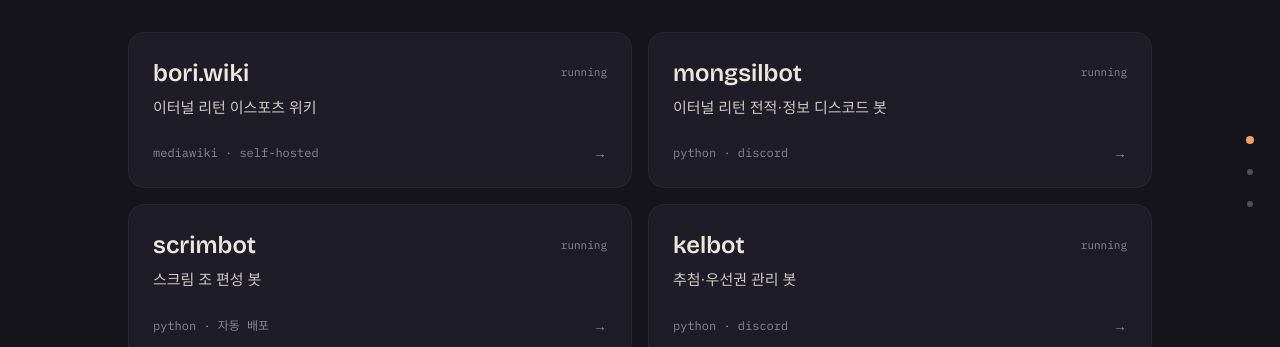
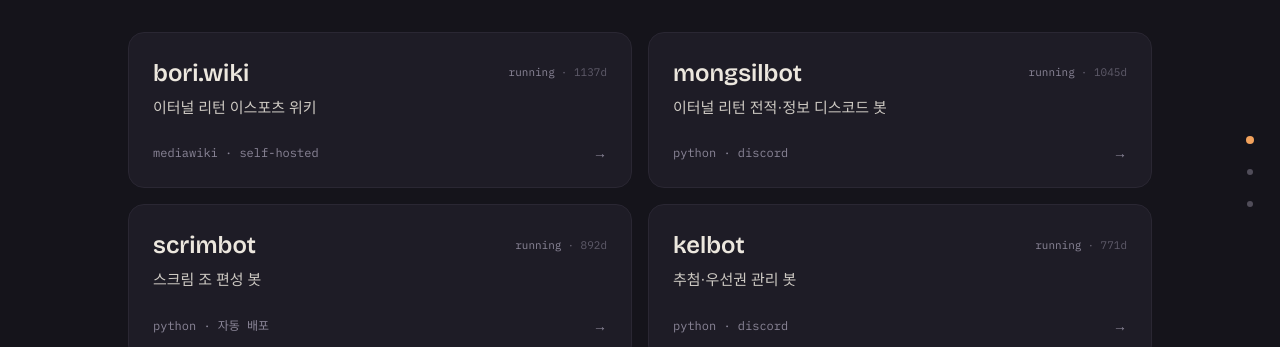
Before and after one commit to MongsilDev/mongsil-dev, a Next.js app: page / in a window 1280 px wide. Both pictures are taken after a click on the button "work". Shown: the part 1028-1375 px from the top of the page. Built offline with nearby package versions, Linux system fonts and the light colour scheme.

Commit message:
feat: 프로젝트별 uptime 표시 (카드 running · Nd)
각 프로젝트 since 기준 가동 일수. Uptime 클라 컴포넌트(마운트 계산+1h 갱신). since는 placeholder(실제 시작일 교체 필요)

```diff
--- a/src/components/Projects.tsx
+++ b/src/components/Projects.tsx
@@ -1,6 +1,7 @@
 import { projects, type Project } from "@/data/projects";
 import { Dot } from "./StatusDot";
 import { Section } from "./Section";
+import { Uptime } from "./Uptime";
 
 export function Projects() {
   return (
@@ -30,6 +31,9 @@ function ProjectCard({ project }: { project: Project }) {
         <span className="flex items-center gap-1.5 font-mono text-[11px] text-muted">
           <Dot live={project.live} />
           {project.live ? "running" : "idle"}
+          <span className="text-muted/60">
+            · <Uptime since={project.since} />
+          </span>
         </span>
       </div>
 
--- /dev/null
+++ b/src/components/Uptime.tsx
@@ -0,0 +1,28 @@
+"use client";
+
+import { useEffect, useState } from "react";
+
+// 프로젝트별 가동 일수 ("512d"). 일 단위라 매초 갱신 불필요 — 마운트 시 계산 + 1시간마다 재계산.
+export function Uptime({ since }: { since: string }) {
+  const [days, setDays] = useState<number | null>(null);
+
+  useEffect(() => {
+    const compute = () => {
+      const start = new Date(since).getTime();
+      setDays(Math.max(0, Math.floor((Date.now() - start) / 86_400_000)));
+    };
+    // 초기 계산은 rAF로(effect 본문 동기 setState 회피), 이후 자정 넘김 대비 1시간마다
+    const raf = requestAnimationFrame(compute);
+    const id = setInterval(compute, 3_600_000);
+    return () => {
+      cancelAnimationFrame(raf);
+      clearInterval(id);
+    };
+  }, [since]);
+
+  return (
+    <span className="tabular-nums" suppressHydrationWarning>
+      {days === null ? "--" : `${days}d`}
+    </span>
+  );
+}
--- a/src/data/projects.ts
+++ b/src/data/projects.ts
@@ -4,10 +4,12 @@ export type Project = {
   stack: string; // 모노 메타 (기술 스택)
   href: string;
   live: boolean; // presence 점 색 (running 여부)
+  since: string; // 가동 시작일 (ISO). 카드 uptime 계산용
 };
 
 // TODO(mongsil): 봇들의 href를 각 GitHub repo 링크로 교체하면 됨.
 //                비공개로 두고 싶은 건 href를 "" 로 비우면 링크 없이 표시됨.
+// TODO(mongsil): since는 각 프로젝트 실제 가동 시작일로 교체 (지금은 placeholder → uptime 가짜).
 const GH = "https://github.com/MongsilDev";
 
 export const projects: Project[] = [
@@ -17,6 +19,7 @@ export const projects: Project[] = [
     stack: "mediawiki · self-hosted",
     href: "https://bori.wiki",
     live: true,
+    since: "2023-06-01",
   },
   {
     name: "mongsilbot",
@@ -24,6 +27,7 @@ export const projects: Project[] = [
     stack: "python · discord",
     href: GH,
     live: true,
+    since: "2023-09-01",
   },
   {
     name: "scrimbot",
@@ -31,6 +35,7 @@ export const projects: Project[] = [
     stack: "python · 자동 배포",
     href: GH,
     live: true,
+    since: "2024-02-01",
   },
   {
     name: "kelbot",
@@ -38,5 +43,6 @@ export const projects: Project[] = [
     stack: "python · discord",
     href: GH,
     live: true,
+    since: "2024-06-01",
   },
 ];
```
